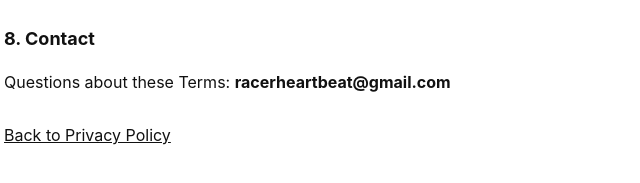
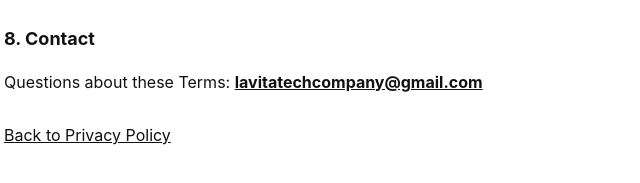
Before and after one commit to LavitaTech/blind-runner-legal, a plain HTML site: page terms.html in a window 1280 px wide. Shown: the part 1323-1506 px from the top of the page, 206-846 px from the left. Drawn offline with Linux system fonts and the light colour scheme.

Commit message:
Update terms.html

```diff
--- a/terms.html
+++ b/terms.html
@@ -77,7 +77,8 @@
 
     <h2>8. Contact</h2>
     <p>
-      Questions about these Terms: <strong>racerheartbeat@gmail.com</strong>
+      Questions about these Terms:
+      <strong><a href="mailto:lavitatechcompany@gmail.com">lavitatechcompany@gmail.com</a></strong>
     </p>
 
     <p style="margin-top: 28px;">
```
